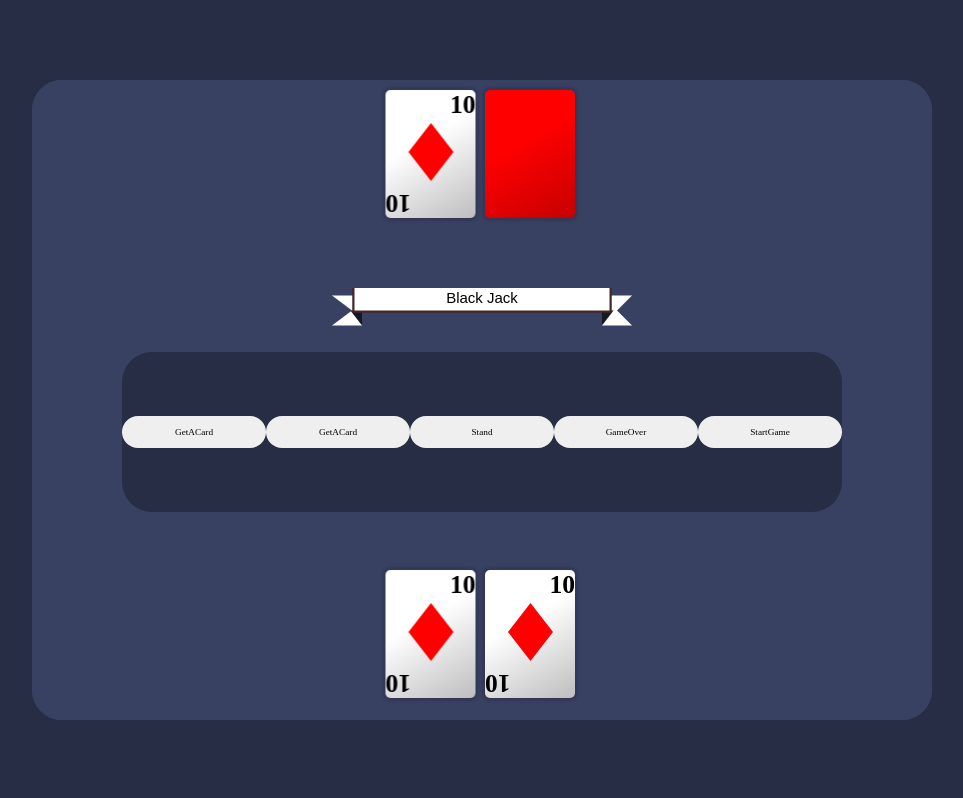
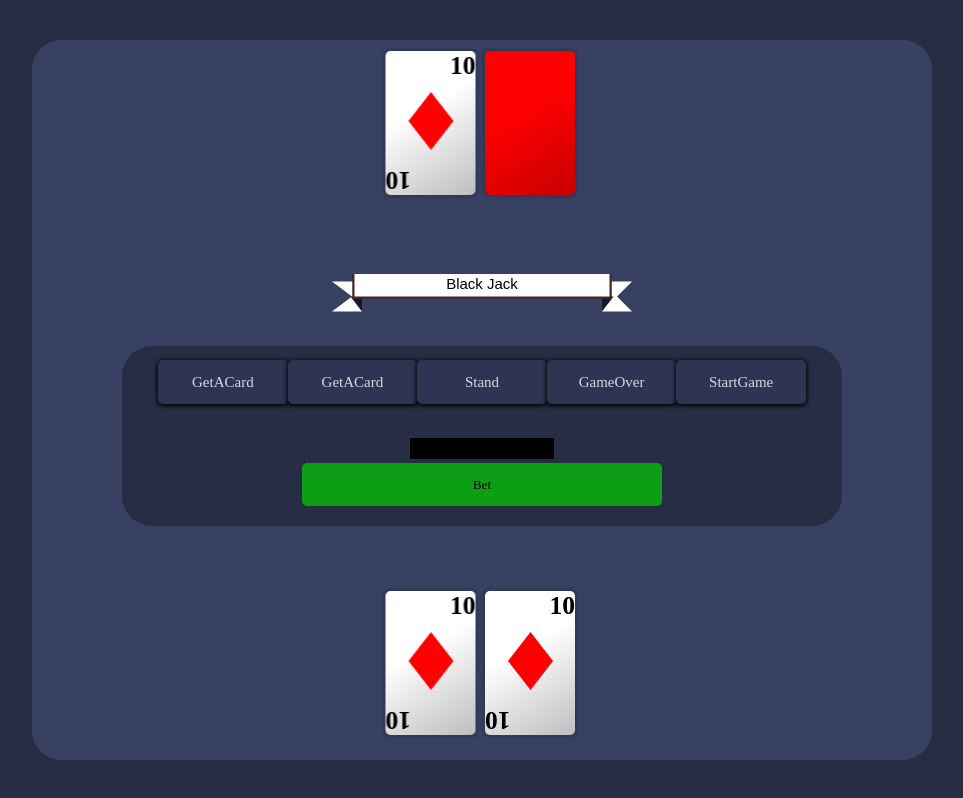
Before and after one commit to shellking41/BlackJack, a React (Vite) app: page / in a window 1280 px wide. Shown: the whole page, without its empty margins (158-1121 px from the left). Built offline with nearby package versions, Linux system fonts and the light colour scheme.

Commit message:
styleButtons

```diff
--- /dev/null
+++ b/src/Components/Bet.jsx
@@ -0,0 +1,12 @@
+import style from "../Components/ComponentStyles/Bet.module.css";
+
+function Bet() {
+  return (
+    <>
+      <input type="number" className={style.BetInput} />
+      <button className={style.BetButton}>Bet</button>
+    </>
+  );
+}
+
+export default Bet;
--- a/src/Components/ComponentStyles/ActionButton.module.css
+++ b/src/Components/ComponentStyles/ActionButton.module.css
@@ -1,7 +1,10 @@
 .ActionButton {
-  width: 20%;
-  height: 20%;
-  border-radius: 30px;
+  width: 18%;
+  height: 60%;
+  border-radius: 5px;
   border: none;
-  font-size: min(calc(2rem + 50vw), calc(0.5rem + 0.1vw));
+  font-size: clamp(2px, 2vw, 15px);
+  background-color: rgb(46, 53, 83);
+  box-shadow: 0 1px 4px 1px black;
+  color: rgba(255, 255, 255, 0.808);
 }
--- /dev/null
+++ b/src/Components/ComponentStyles/Bet.module.css
@@ -0,0 +1,29 @@
+.BetInput {
+  width: 20%;
+  height: 20%;
+  margin: 2px;
+  background-color: black;
+  color: white;
+  border: none;
+}
+
+/* Webkit alapú böngészők (Chrome, Edge, Safari) */
+input[type="number"]::-webkit-inner-spin-button,
+input[type="number"]::-webkit-outer-spin-button {
+  -webkit-appearance: none;
+  margin: 0;
+}
+
+/* Firefox */
+input[type="number"] {
+  -moz-appearance: textfield;
+}
+
+.BetButton {
+  width: 50%;
+  height: 40%;
+  margin: 2px;
+  background-color: rgba(0, 206, 0, 0.699);
+  border-radius: 5px;
+  border: none;
+}
--- a/src/Games/BlackJack.jsx
+++ b/src/Games/BlackJack.jsx
@@ -6,6 +6,7 @@ import style from "./BlackJack.module.css";
 import ActionButton from "../Components/ActionButton";
 import { v4 as uuidv4 } from "uuid";
 import useBJGameStart from "../Components/Hooks/useBJGameStart";
+import Bet from "../Components/Bet";
 
 function BlackJack() {
   const ShakerRef = useRef(null);
@@ -48,11 +49,16 @@ function BlackJack() {
             <Header text={"Black Jack"} />
           </div>
           <div className={style.playButtons}>
-            <ActionButton Action={"GetACard"} setDealerCards={setDealerCards} />
-            <ActionButton Action={"GetACard"} setPlayerCards={setPlayerCards} />
-            <ActionButton Action={"Stand"} setIgnore={setIgnore} />
-            <ActionButton Action={"GameOver"} setGameOver={setGameOver} />
-            <ActionButton Action={"StartGame"} setGameOver={setGameOver} setDealerCards={setDealerCards} setPlayerCards={setPlayerCards} />
+            <div className={style.ActionButtons}>
+              <ActionButton Action={"GetACard"} setDealerCards={setDealerCards} />
+              <ActionButton Action={"GetACard"} setPlayerCards={setPlayerCards} />
+              <ActionButton Action={"Stand"} setIgnore={setIgnore} />
+              <ActionButton Action={"GameOver"} setGameOver={setGameOver} />
+              <ActionButton Action={"StartGame"} setGameOver={setGameOver} setDealerCards={setDealerCards} setPlayerCards={setPlayerCards} />
+            </div>
+            <div className={style.Bet}>
+              <Bet />
+            </div>
           </div>
         </div>
 
--- a/src/Games/BlackJack.module.css
+++ b/src/Games/BlackJack.module.css
@@ -1,7 +1,7 @@
 .BlackJack {
   width: clamp(45%, 900px, 90%);
 
-  height: clamp(50%, 1100px, 80%);
+  height: clamp(80%, 1500px, 90%);
 
   background-color: var(--BaseColor);
   position: relative;
@@ -38,7 +38,23 @@
   border-radius: 30px;
   justify-content: center;
   align-items: center;
+  flex-direction: column;
   background-color: rgb(39, 45, 68);
+}
+.ActionButtons {
+  width: 100%;
+  height: 40%;
+  display: flex;
+  justify-content: center;
+  align-items: center;
+}
+.Bet {
+  display: flex;
+  justify-content: center;
+  align-items: center;
+  flex-direction: column;
+  height: 60%;
+  width: 100%;
 }
 .CenterContainer {
   height: 50%;
@@ -66,19 +82,14 @@
   .headerContainer {
     display: none;
   }
-  .dealerCardContainer {
-    height: 35%;
-  }
-
-  .playerCardContainer {
-    height: 35%;
-  }
 }
 @media (max-width: 500px) {
   .BlackJack {
-    height: 50%;
+    height: 80%;
   }
-
+  .CenterContainer {
+    height: calc(100% - min(20vw, 20%) - min(20vw, 20%));
+  }
   .dealerCardContainer {
     height: min(20vw, 20%);
   }
```
